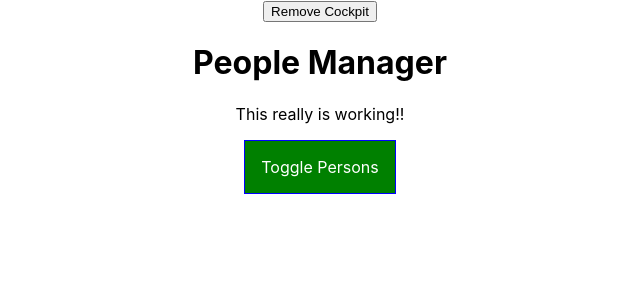
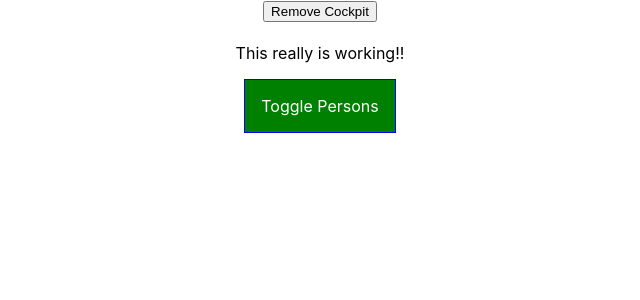
Before and after one commit to cubemer/react-complete-guide, a React (Create React App) app: page / in a window 1280 px wide. Shown: the top 300 px of the page, without its empty margins (320-960 px from the left). Built offline with nearby package versions, Linux system fonts and the light colour scheme.

Commit message:
Add Higher Order Components to the app
HOC's allow us to return adjacent JSX components without having to wrap them in HTML components

```diff
--- a/src/components/Cockpit/Cockpit.js
+++ b/src/components/Cockpit/Cockpit.js
@@ -42,10 +42,10 @@
     btnClass = styles.Red;
   }
 
-  if (props.persons.length <= 2) {
+  if (props.personsLength <= 2) {
     classes.push( styles.red ); // classes = ['red']
   }
-  if (props.persons.length <= 1) {
+  if (props.personsLength <= 1) {
     classes.push( styles.bold); // classes = ['red', 'bold']
   }
 
@@ -60,4 +60,4 @@
   )
 };
 
-export default cockpit;
+export default React.memo(cockpit);
--- a/src/components/Persons/Persons.js
+++ b/src/components/Persons/Persons.js
@@ -1,7 +1,7 @@
-import React, { Component } from 'react';
+import React, { PureComponent } from 'react';
 import Person from './Person/Person';
 
-class Persons extends Component {
+class Persons extends PureComponent {
   // we don't do anything to state, this will cause a warning
   // static getDerivedStateFromProps(props, state) {
   //   console.log('[Persons.js] getDerivedStateFromProps');
@@ -13,10 +13,16 @@
   //   console.log('[Persons.js] componentWillReceiveProps');
   // }
 
-  shouldComponentUpdate(nextProps, nextState) {
-    console.log('[Persons.js] shouldComponentUpdate');
-    return true;
-  }
+  // Bad code below. Instead of checking all props for a change
+  // extend PureComponent, which does that by default
+  // shouldComponentUpdate(nextProps, nextState) {
+  //   console.log('[Persons.js] shouldComponentUpdate');
+  //   return (
+  //     nextProps.persons !== this.props.persons ||
+  //     nextProps.changed !== this.props.changed ||
+  //     nextProps.clicked !== this.props.clicked
+  //   );
+  // }
 
   getSnapshotBeforeUpdate(prevProps, prevState) {
     console.log('[Persons.js] getSnapshotBeforeUpdate');
--- /dev/null
+++ b/src/components/hoc/Aux.js
@@ -0,0 +1,3 @@
+const aux = props => props.children;
+
+export default aux;
--- /dev/null
+++ b/src/components/hoc/withClass.js
@@ -0,0 +1,19 @@
+import React from 'react';
+
+// First way of creating an HOC
+// const withClass = props => (
+//   <div className={props.classes}>
+//     {props.children}
+//   </div>
+// );
+
+// The other way
+const withClass = (WrappedComponent, className) => {
+  return props => (
+    <div className={className}>
+      <WrappedComponent/>
+    </div>
+  );
+};
+
+export default withClass;
--- a/src/containers/App.js
+++ b/src/containers/App.js
@@ -2,6 +2,8 @@
 import styles from './App.module.css';
 import Persons from '../components/Persons/Persons';
 import Cockpit from '../components/Cockpit/Cockpit';
+import withClass from '../components/hoc/withClass';
+import Aux from '../components/hoc/Aux';
 // import ErrorBoundary from '../components/ErrorBoundary/ErrorBoundary';
 
 class App extends Component{
@@ -84,19 +86,19 @@
     }
 
     return (
-        <div className={styles.App}>
+        <Aux>
           <button onClick={() => {
             this.setState({showCockpit: false})
           }}>Remove Cockpit</button>
           {this.state.showCockpit ? <Cockpit
             title={this.props.appTitle}
             showPersons={this.state.showPersons}
-            persons={this.state.persons}
+            personsLength={this.state.persons.length}
             clicked={this.togglePersonsHandler}/> : null}
           {persons}
-        </div>
+        </Aux>
     );
   }
 }
 
-export default App ;
+export default withClass(App, styles.App) ;
```
Also changed, not shown: src/components/Persons/Person/Person.js (+16 -4 lines).
